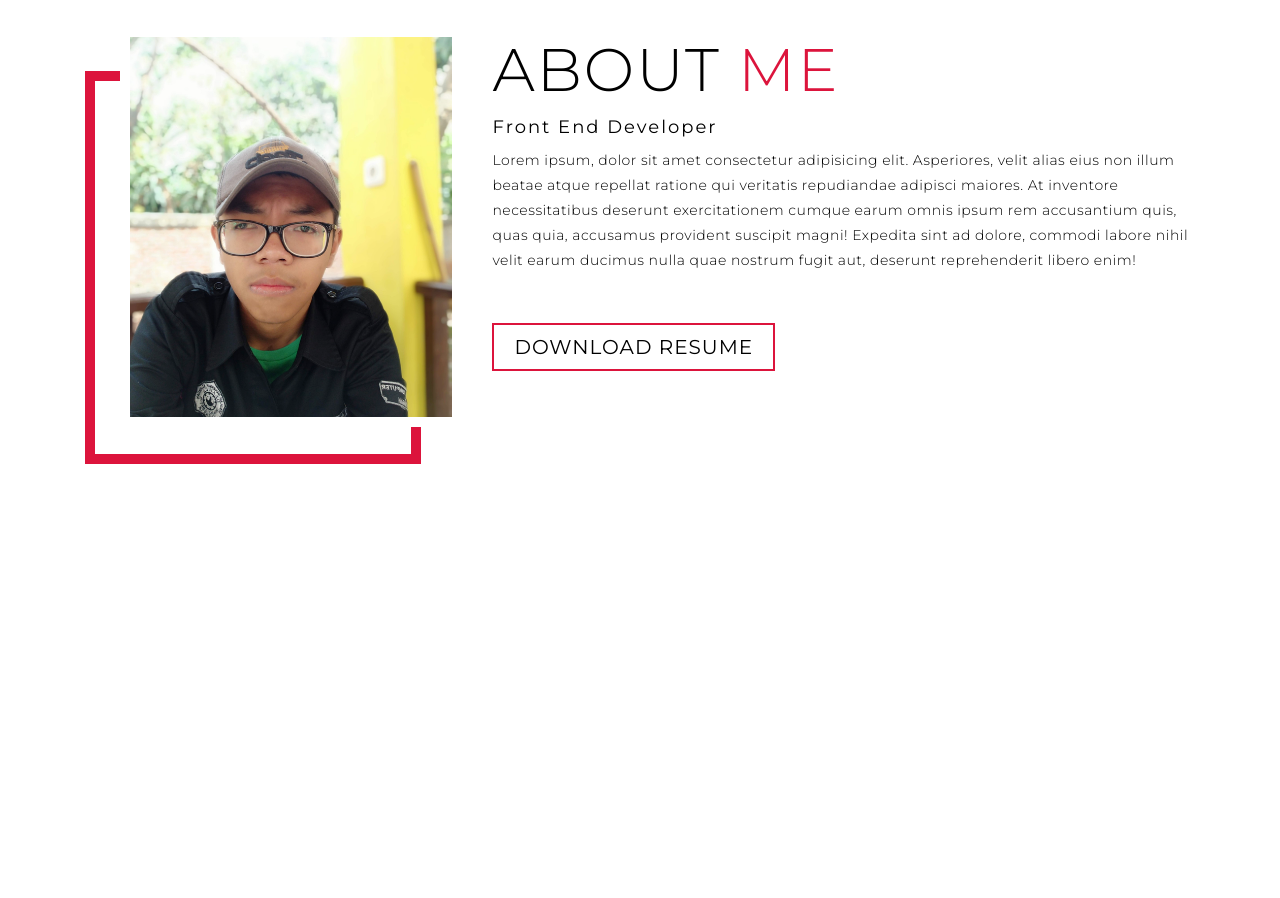
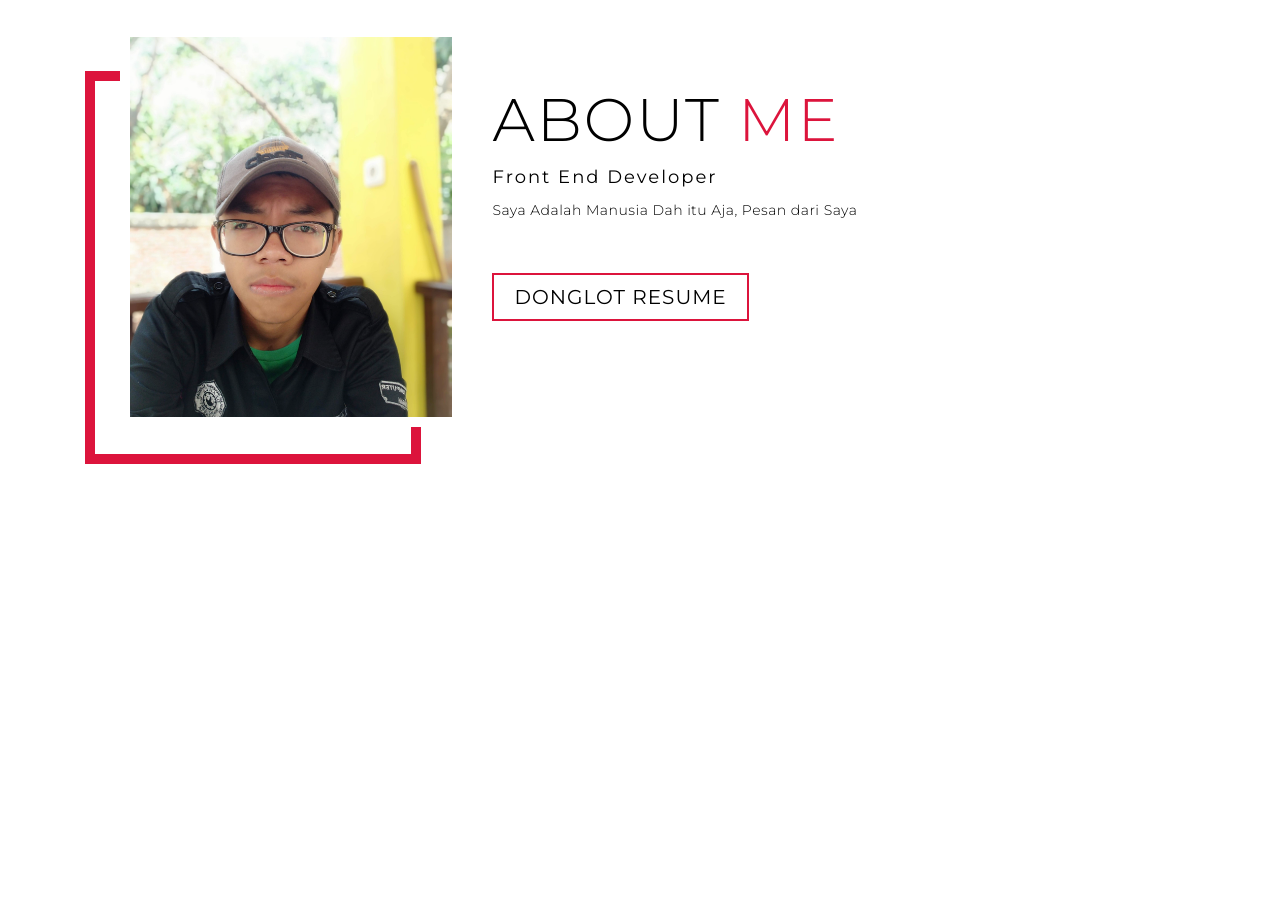
Before and after one commit to rtxjenggat/ADIGANSS, a plain HTML site: page index.html in a window 1280 px wide. Shown: the part 4116-5014 px from the top of the page. Drawn offline with Linux system fonts and the light colour scheme.

Commit message:
Update index.html

```diff
--- a/index.html
+++ b/index.html
@@ -161,9 +161,8 @@
             <div class="col-right">
                 <h1 class="section-title">About <span>me</span></h1>
                 <h2>Front End Developer</h2>
-                <p>Lorem ipsum, dolor sit amet consectetur adipisicing elit. Asperiores, velit alias eius non illum beatae atque repellat ratione qui veritatis repudiandae adipisci maiores. At inventore necessitatibus deserunt exercitationem cumque earum
-                    omnis ipsum rem accusantium quis, quas quia, accusamus provident suscipit magni! Expedita sint ad dolore, commodi labore nihil velit earum ducimus nulla quae nostrum fugit aut, deserunt reprehenderit libero enim!</p>
-                <a href="#" class="cta">Download Resume</a>
+                <p>Saya Adalah Manusia Dah itu Aja, Pesan dari Saya</p>
+                <a href="#" class="cta">Donglot Resume</a>
             </div>
         </div>
     </section>
```
